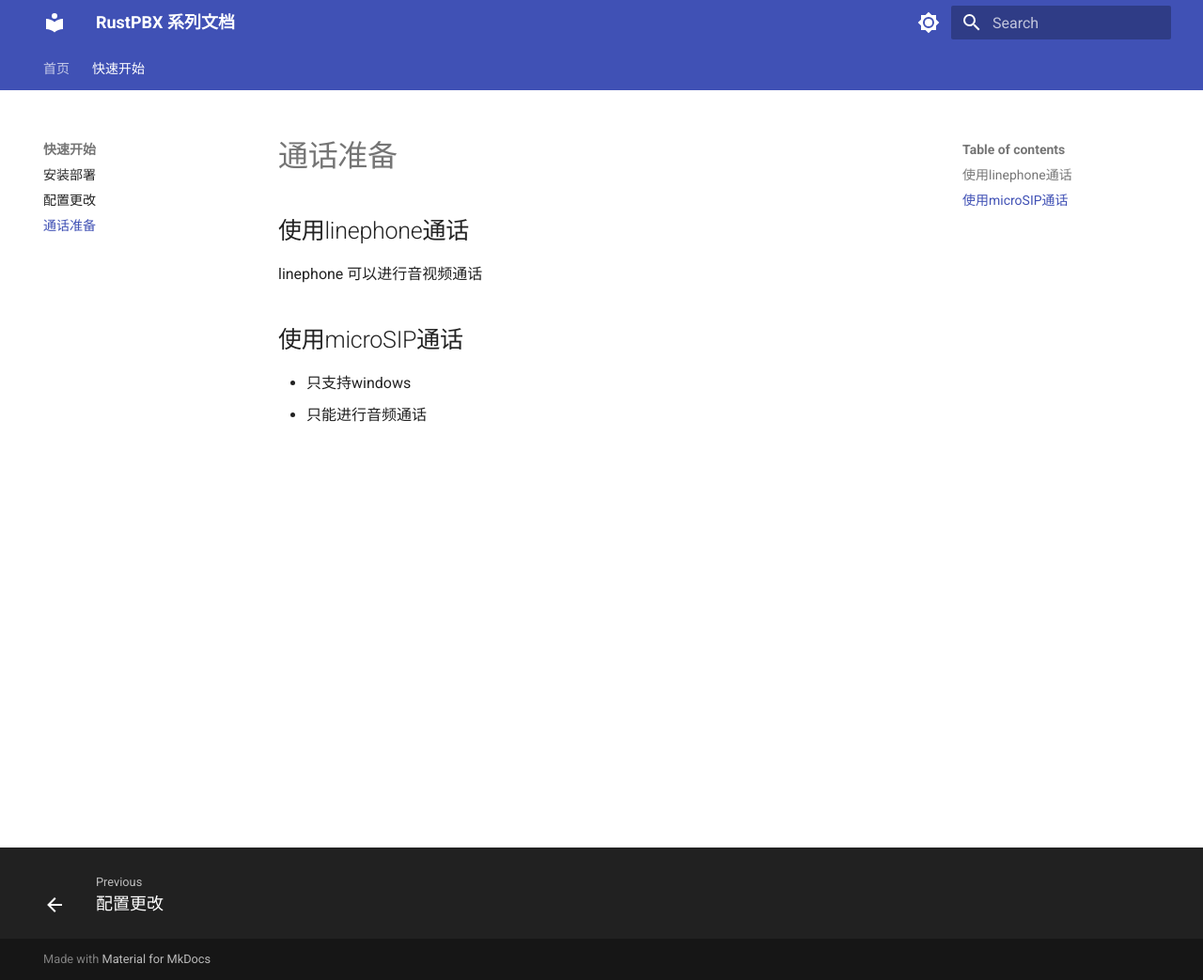
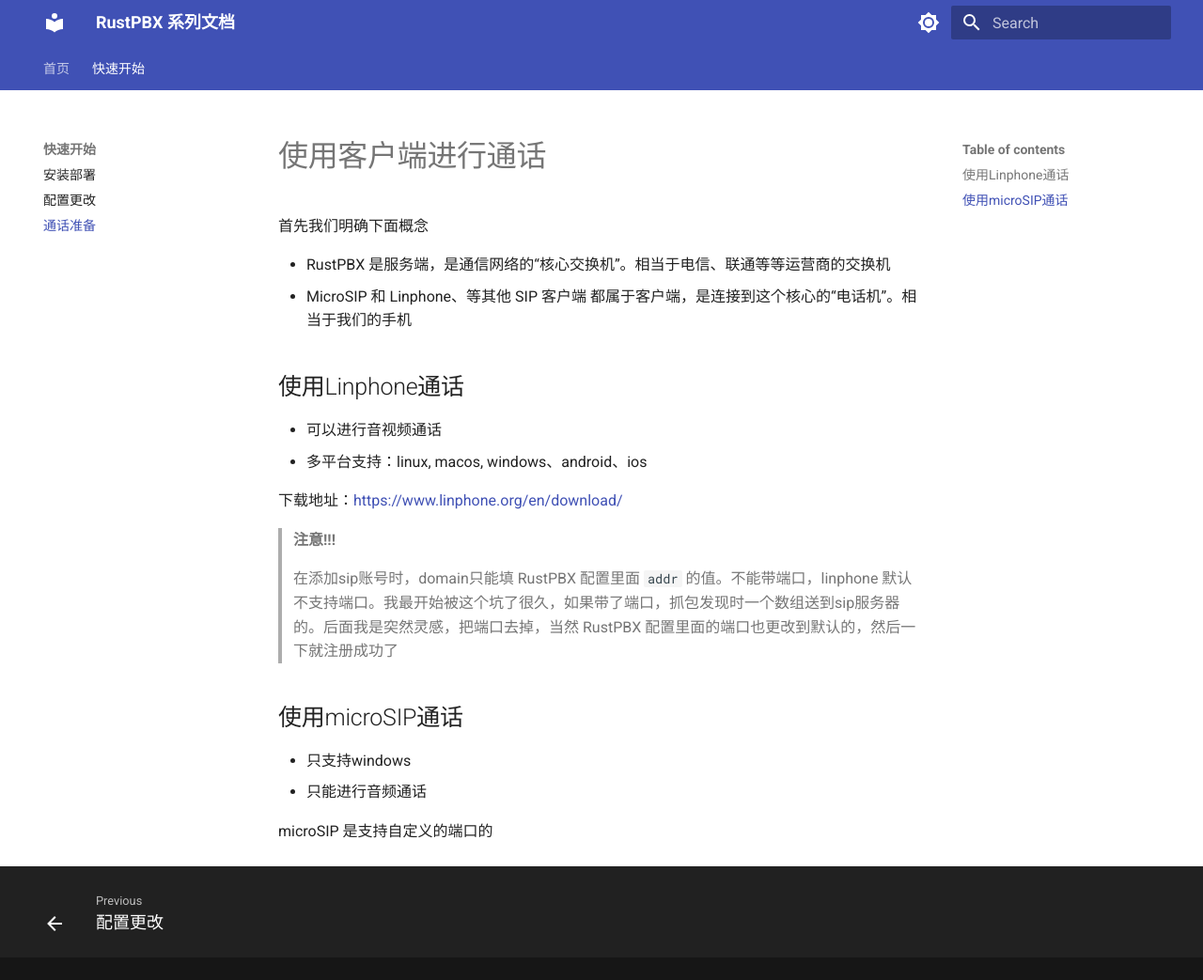
Before and after one commit to mugbya/rustpbx-cn-docs, an MkDocs documentation site: the page built from docs/quick-start/call-ready.md, in a window 1280 px wide and 1043 px high. Shown: the whole window at 94% size. Built offline with MkDocs 1.6.1 and Material for MkDocs 9.7.7, drawn with Linux system fonts in a browser that asks for light colours.

Commit message:
doc:文档更新
Signed-off-by: mugbya <mugbya@gmail.com>

```diff
--- a/docs/quick-start/call-ready.md
+++ b/docs/quick-start/call-ready.md
@@ -1,12 +1,26 @@
 
+# 使用客户端进行通话
 
-## 使用linephone通话
+首先我们明确下面概念
 
-linephone 可以进行音视频通话
+- RustPBX 是服务端，是通信网络的“核心交换机”。相当于电信、联通等等运营商的交换机
+- MicroSIP 和 Linphone、等其他 SIP 客户端 都属于客户端，是连接到这个核心的“电话机”。相当于我们的手机
 
+## 使用Linphone通话
 
+- 可以进行音视频通话
+- 多平台支持：linux, macos, windows、android、ios
+
+下载地址：[https://www.linphone.org/en/download/](https://www.linphone.org/en/download/)
+
+> **注意!!!**
+>
+> 在添加sip账号时，domain只能填 RustPBX 配置里面 `addr` 的值。不能带端口，linphone 默认不支持端口。我最开始被这个坑了很久，如果带了端口，抓包发现时一个数组送到sip服务器的。后面我是突然灵感，把端口去掉，当然 RustPBX 配置里面的端口也更改到默认的，然后一下就注册成功了
 
 ## 使用microSIP通话
 
 - 只支持windows
 - 只能进行音频通话
+
+
+microSIP 是支持自定义的端口的
--- a/mkdocs.yml
+++ b/mkdocs.yml
@@ -43,3 +43,7 @@ markdown_extensions:
   - pymdownx.tabbed
   - toc:
       permalink: true
+
+# 去掉 最底部的 Made with Material for MkDocs
+extra:
+  generator: false
```
Also changed, not shown: docs/quick-start/configuration.md (+5 -3 lines).
